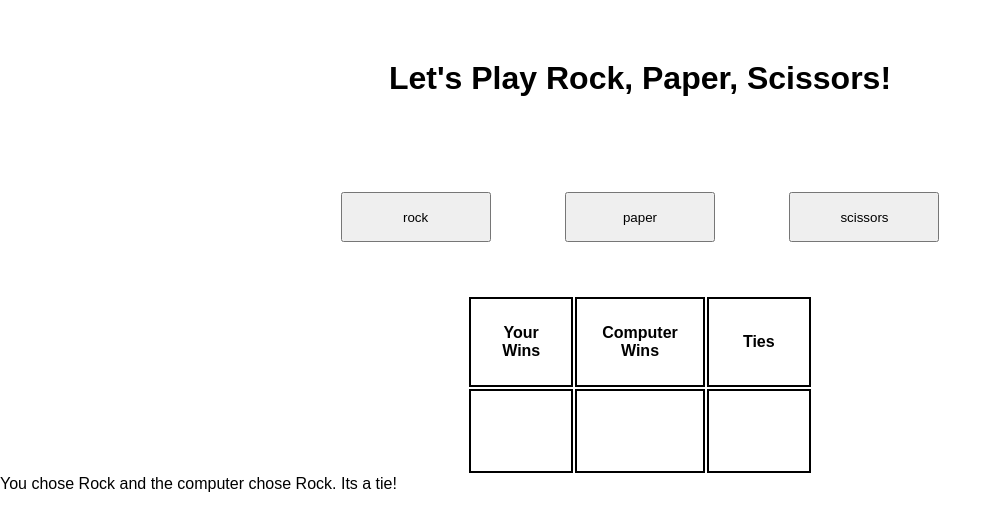
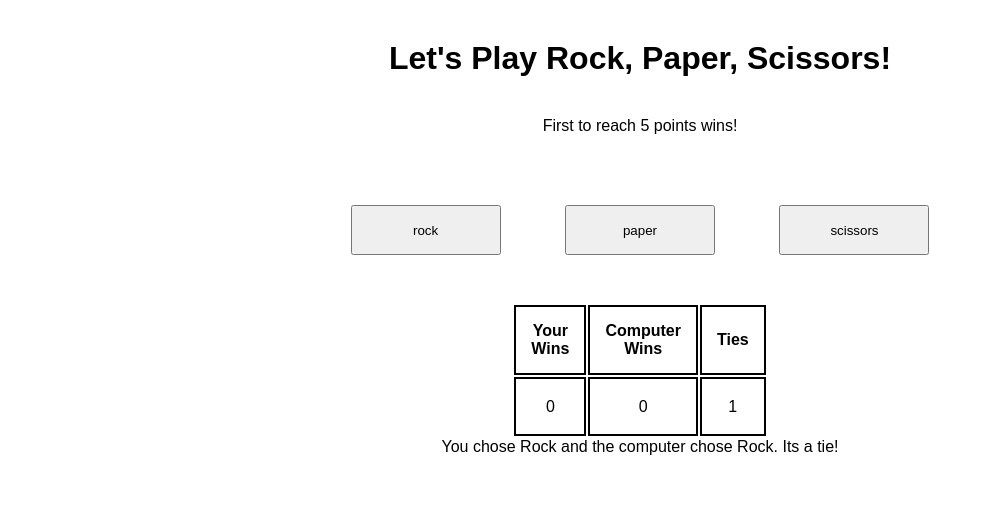
Before and after one commit to a6macleod/Rock-Paper-Scissors, a plain HTML site: page index.html in a window 1280 px wide. Both pictures are taken after a click on the button "rock". Shown: the whole page, without its empty margins (0-1002 px from the left). Drawn offline with Linux system fonts and the light colour scheme.

Commit message:
Add the display message of throws to so they replace rather than continue to list out

```diff
--- a/index.html
+++ b/index.html
@@ -8,6 +8,7 @@
 </head>
 <body>
 	<h1>Let's Play Rock, Paper, Scissors!</h1>
+	<p id="winnerMessage">First to reach 5 points wins!</p>
 	<div id="buttons">
 		<button class="button" type="button" id ="Rock">rock</button>
 		<button class="button" type="button" id ="Paper">paper</button>
@@ -22,19 +23,22 @@
 				<th class="table-header">Ties</th>
 			</tr>
 			<tr>
-				<td id="user-win"></td>
-				<td id="comuter-win"></td>
-				<td id="tie"></td>
+				<td id="user-win">0</td>
+				<td id="comuter-win">0</td>
+				<td id="tie-score">0</td>
 			</tr>
 		</table>
 	</div>
-	<div id="game-display">
 
-	</div>
+		<p id="gameDisplay"></p>
+
 
 </body>
 
 <script type="text/javascript">
+	let playerScore = 0;
+	let computerScore = 0;
+	let tieGame = 0;
 
 document.getElementById('Rock').onclick = user;
 document.getElementById('Paper').onclick = user;
@@ -55,44 +59,57 @@ function user() {
 //	console.log('Computer: ' + computerSelection);
 
 
-let playerScore = 0;
-let computerScore = 0;
-let ties = 0;
+	function playRound(playerSelection, computerSelection) {
 
-
-
-
-	function playRound(playerSelection, computerSelection) {
 			if(playerSelection === computerSelection) {
+				tieGame ++ ;
+				document.querySelector("#tie-score").textContent = tieGame;
 				return ("Its a tie!");
 			} else if(playerSelection === "Rock" && computerSelection === "Paper") {
-				//computerScore += 1;
+				computerScore ++;
+				document.querySelector("#comuter-win").textContent = computerScore;
 				return ("Paper Beats Rock you lose!");
 
 			} else if (playerSelection === "Rock" && computerSelection === "Scissors") {
-				//playerScore += 1;
+				playerScore ++;
+				document.querySelector("#user-win").textContent = playerScore;
 				return ("Rock Beats Scissors, you WIN!");
 			}
 			  else if (playerSelection === "Paper" && computerSelection === "Rock") {
-				//playerScore += 1;
+				playerScore ++;
+				document.querySelector("#user-win").textContent = playerScore;
 				return ("Paper Beats Rock, you WIN!");
 			} else if (playerSelection === "Paper" && computerSelection === "Scissors") {
-				//computerScore += 1;
+				computerScore ++;
+				document.querySelector("#comuter-win").textContent = computerScore;
 				return ("Scissors Beats Paper, you lose!");
 			} else if (playerSelection === "Scissors" && computerSelection === "Rock") {
-			  	//computerScore += 1;
+			  	computerScore ++;
+			  	document.querySelector("#comuter-win").textContent = computerScore;
 			  	return ("Rock beats Scissors, you lose!");
 		  	} else if (playerSelection === "Scissors" && computerSelection === "Paper") {
-			  	//playerScore += 1;
+			  	playerScore ++;
+			  	document.querySelector("#user-win").textContent = playerScore;
 			  	return ("Scissors beat paper, you WIN!");
 		  	}
+
+
 		}
 
-	let display = document.createElement("p");
-	let t = document.createTextNode("You chose " + playerSelection + " and the computer chose " + computerSelection + ". " + playRound(playerSelection, computerSelection));
-	display.appendChild(t);
-	document.body.appendChild(display);
+	document.querySelector("#gameDisplay").textContent = 'You chose ' + playerSelection + ' and the computer chose ' + computerSelection + '. ' + playRound(playerSelection, computerSelection);
+
+
+	function endGame (playerScore, computerScore, tieGame) {
+		if (playerScore === 5) {
+			document.getElementById("winnerMessage").innerHTML = "GAME OVER YOU WIN";
+		} else if (computerSelection === 5) {
+			document.getElementById("winnerMessage").innerHTML = "GAME OVER YOU LOSE";
+		} else if (tieGame === 5) {
+			document.getElementById("winnerMessage").innerHTML = "GAME OVER IT IS A TIE";
+		}
+	}
 }
+
 </script>
 
 </html>
--- a/style.css
+++ b/style.css
@@ -7,13 +7,14 @@
 	margin: 0;
 	padding: 0;
 }
-td {
-
-}
-h1 {
+p {
 	position: relative;
 	text-align: center;
-	margin: 60px;
+}
+h1, #winnerMessage {
+	position: relative;
+	text-align: center;
+	margin: 40px;
 }
 #results, table{
 
@@ -21,10 +22,11 @@ h1 {
 	margin-right: auto;
 }
  #results .table-score tr th, #results .table-score tr td {
-	height: 30px;
-	width: 50px;
-	padding: 25px;
+	height: 25px;
+	width: 25px;
+	padding: 15px;
 	border: solid black 2px;
+	text-align: center;
 }
 #buttons {
 	width: 100%;
@@ -33,7 +35,7 @@ h1 {
 .button {
 	width: 150px;
 	height: 50px;
-	margin: 35px;
+	margin: 30px;
 }
 #game-display p {
 background-color: gray;
```
